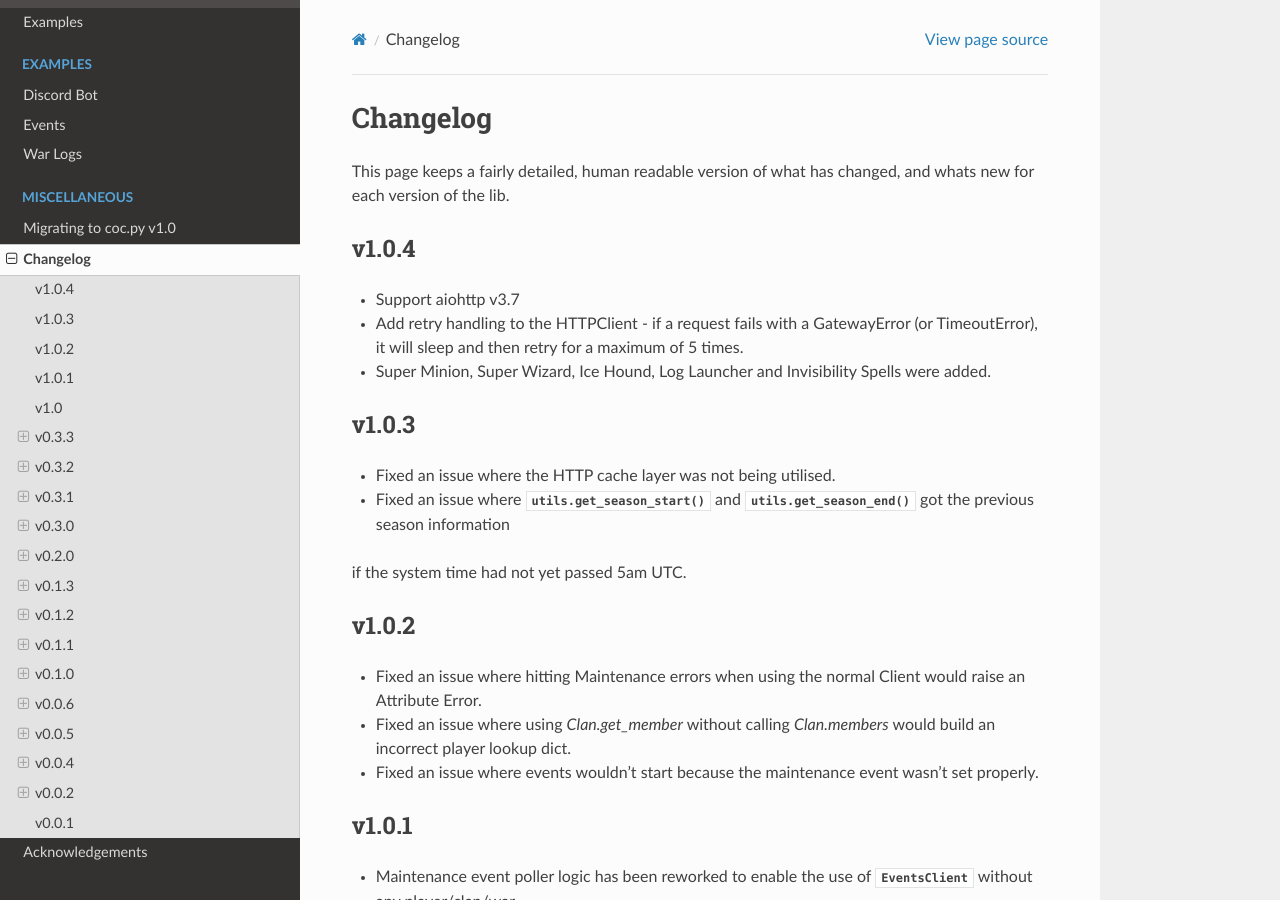
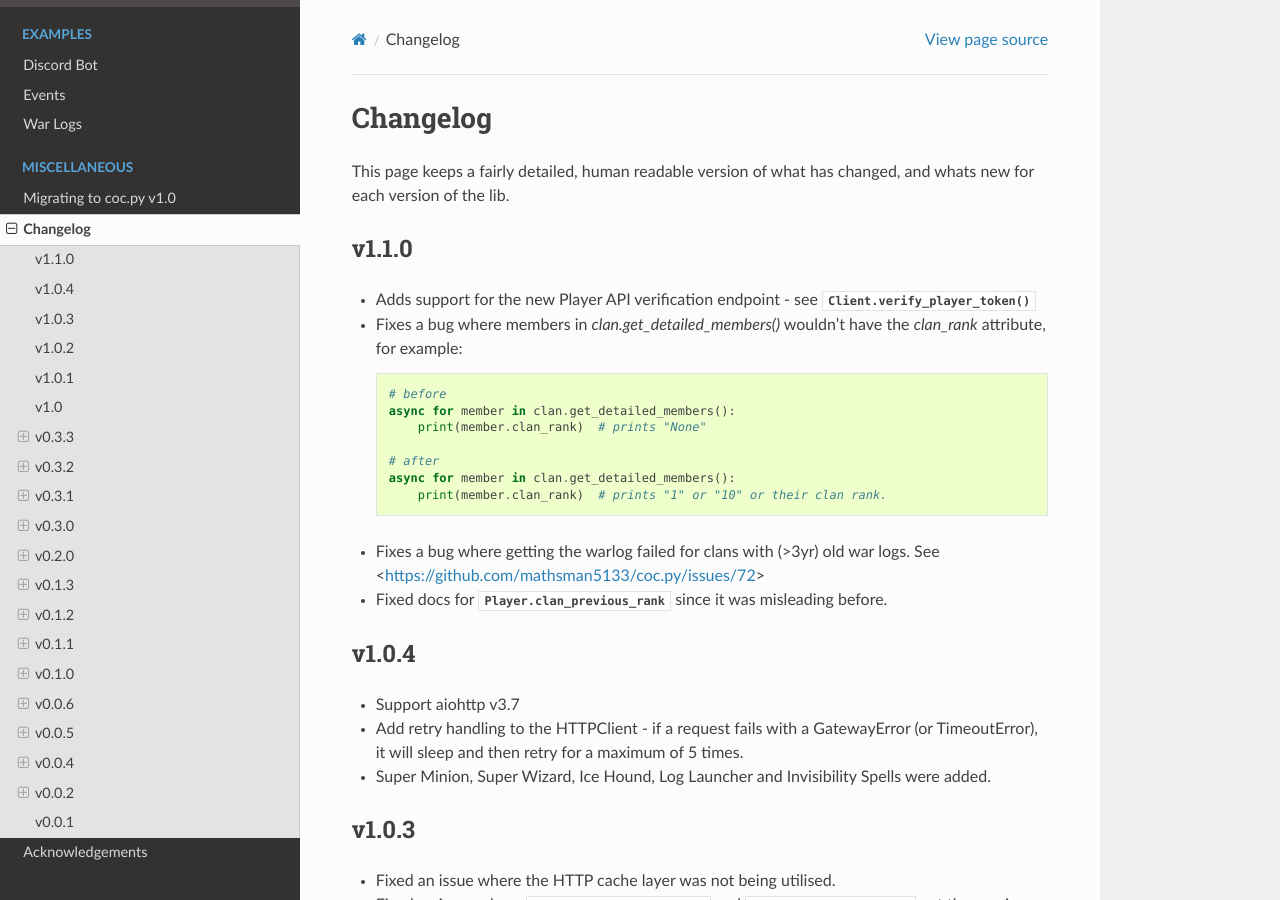
Before and after one commit to mathsman5133/coc.py, a Sphinx documentation site: the page built from docs/miscellaneous/changelog.rst, in a window 1280 px wide and 900 px high. Built offline with Sphinx 7.4.7 and the Read the Docs theme 2.0.0, drawn with Linux system fonts in a browser that asks for light colours; pages that are not in the unit, such as notebooks, are missing from menus.

Commit message:
Version Bump to v1.1.0, adjust docs for `Player.clan_previous_rank`

```diff
--- a/coc/__init__.py
+++ b/coc/__init__.py
@@ -22,7 +22,7 @@ OUT OF OR IN CONNECTION WITH THE SOFTWARE OR THE USE OR OTHER DEALINGS IN THE
 SOFTWARE.
 """
 
-__version__ = "1.1.0a"
+__version__ = "1.1.0"
 
 from .abc import BasePlayer, BaseClan
 from .clans import RankedClan, Clan
--- a/docs/miscellaneous/changelog.rst
+++ b/docs/miscellaneous/changelog.rst
@@ -6,6 +6,26 @@ Changelog
 ===========
 This page keeps a fairly detailed, human readable version
 of what has changed, and whats new for each version of the lib.
+
+v1.1.0
+------
+
+- Adds support for the new Player API verification endpoint - see :meth:`Client.verify_player_token`
+
+- Fixes a bug where members in `clan.get_detailed_members()` wouldn't have the `clan_rank` attribute, for example::
+
+    # before
+    async for member in clan.get_detailed_members():
+        print(member.clan_rank)  # prints "None"
+
+    # after
+    async for member in clan.get_detailed_members():
+        print(member.clan_rank)  # prints "1" or "10" or their clan rank.
+
+
+- Fixes a bug where getting the warlog failed for clans with (>3yr) old war logs. See <https://github.com/mathsman5133/coc.py/issues/72>
+
+- Fixed docs for :attr:`Player.clan_previous_rank` since it was misleading before.
 
 v1.0.4
 ------
--- a/setup.py
+++ b/setup.py
@@ -7,7 +7,7 @@ REQUIREMENTS = []
 with open(os.path.join(os.getcwd(), "requirements.txt")) as f:
     REQUIREMENTS = f.read().splitlines()
 
-VERSION = "1.1.0a"
+VERSION = "1.1.0"
 if "a" in VERSION:
     VERSION += "+" + subprocess.check_output(["git", "rev-parse", "--short", "HEAD"]).decode("utf-8").strip()
 
```
Also changed, not shown: 1 other file.
